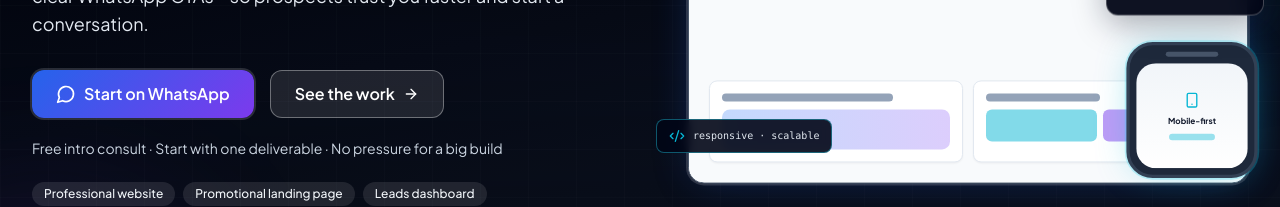
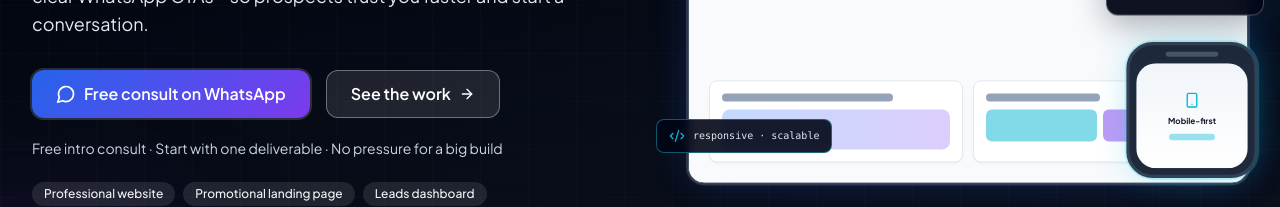
Before and after one commit to moxsenna/appvibe, a React (Vite) app: page /en in a window 1280 px wide. Shown: the part 444-651 px from the top of the page. Built offline with nearby package versions, Linux system fonts and the light colour scheme; no server answers.

Commit message:
copy: align EN WhatsApp CTA with conversion polish

```diff
--- a/src/i18n/locales/en/common.ts
+++ b/src/i18n/locales/en/common.ts
@@ -26,7 +26,7 @@
   },
 
   cta: {
-    consult: "Start on WhatsApp",
+    consult: "Free consult on WhatsApp",
     consultShort: "Get in touch",
     chatNow: "Chat now",
     viewPortfolio: "See the work",
@@ -108,7 +108,7 @@
   },
 
   mobileSticky: {
-    label: "Start a conversation",
+    label: "Free consult on WhatsApp",
   },
 
   demo: {
```
